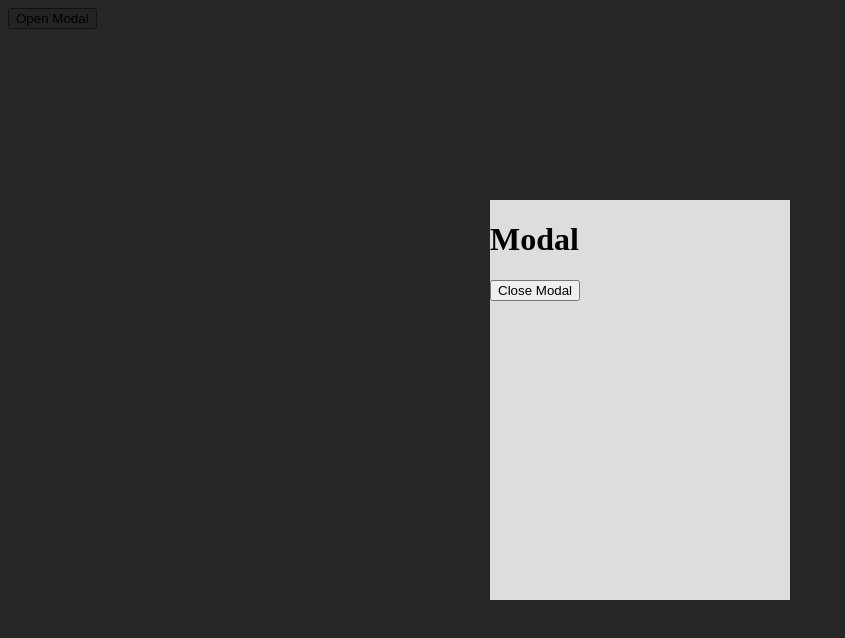
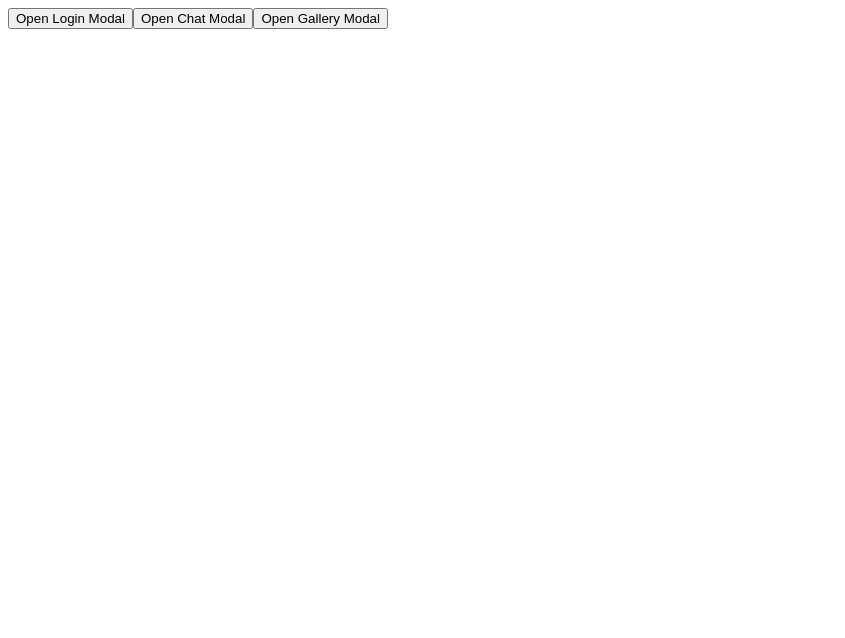
Before and after one commit to desarrollocml/wrapper_component_modal, a React (Create React App) app: page / in a window 1280 px wide. Shown: the top 638 px of the page, without its empty margins (0-845 px from the left). Built offline with nearby package versions, Linux system fonts and the light colour scheme.

Commit message:
gallery-modal

```diff
--- a/src/App.js
+++ b/src/App.js
@@ -1,14 +1,42 @@
 
+import GalleryModal from "./components/GalleryModal";
 import Modal from "./components/Modal";
 import useModal from "./hooks/useModal";
 
 function App() {
-    const [isOpenModal, openModal,closeModal]=useModal();
+    const [isOpenLoginModal, openLoginModal,closeLoginModal]=useModal();
+    const [isOpenChatModal, openChatModal,closeChatModal]=useModal();
+    const [isOpenGalleryModal, openGalleryModal,closeGalleryModal]=useModal(false);
 
   return (
     <div>
-      <button onClick={openModal}>Open Modal</button>
-       <Modal isOpen={isOpenModal} isClose={closeModal}></Modal>
+      <button onClick={openLoginModal}>Open Login  Modal</button>
+      <button onClick={openChatModal}>Open Chat Modal</button>
+      <button onClick={openGalleryModal}>Open Gallery Modal</button>
+       <Modal isOpen={isOpenLoginModal}
+       isClose={closeLoginModal}
+       title="Login">
+        <form>
+          <input type="email" placeholder="Correo">
+          </input>
+          <input
+          type="password"
+          placeholder="Contraseña">
+          </input>
+        </form>
+      </Modal>
+      <Modal
+      isOpen={isOpenChatModal}
+      isClose={closeChatModal}
+      title="Chat">
+        <p>Hola!! <b>-  Luis </b></p>
+        <p>Que haces <b>-  Maria </b></p>
+      </Modal>
+     <GalleryModal
+      isOpen={isOpenGalleryModal}
+      title="Gallery"
+      isClose={closeGalleryModal}
+     ></GalleryModal>
     </div>
   );
 }
--- /dev/null
+++ b/src/components/GalleryModal.js
@@ -0,0 +1,13 @@
+import Modal from "./Modal";
+
+export default function GalleryModal({isOpen,title,isClose}) {
+  return (
+        <Modal
+        isOpen={isOpen}
+        title={title}
+        isClose={isClose}
+        >
+            <h1>Photo</h1>
+        </Modal>
+    )
+}
--- a/src/components/Modal.js
+++ b/src/components/Modal.js
@@ -1,6 +1,6 @@
 import React from "react";
 import "./Modal.css";
-export default function Modal({ isOpen, isClose }) {
+export default function Modal({ isOpen, isClose,children,title }) {
   const handleModalDialogClick = (e) => {
     e.stopPropagation();
   };
@@ -9,8 +9,9 @@ export default function Modal({ isOpen, isClose }) {
     <div className={`modal ${isOpen && "modal-open"} `}
     onClick={isClose}>
       <div className="modal__dialog" onClick={handleModalDialogClick}>
-        <h1>Modal</h1>
+        <h1>{title}</h1>
         <button onClick={isClose}>Close Modal</button>
+        {children}
       </div>
     </div>
   );
--- a/src/hooks/useModal.js
+++ b/src/hooks/useModal.js
@@ -1,7 +1,7 @@
 import { useState } from "react";
 
-export default function useModal() {
-  const [isOpenModal, setIsOpenModal] = useState(true);
+export default function useModal(initialValue=false) {
+  const [isOpenModal, setIsOpenModal] = useState(initialValue);
 
   const openModal = () => {
     setIsOpenModal(true);
```
